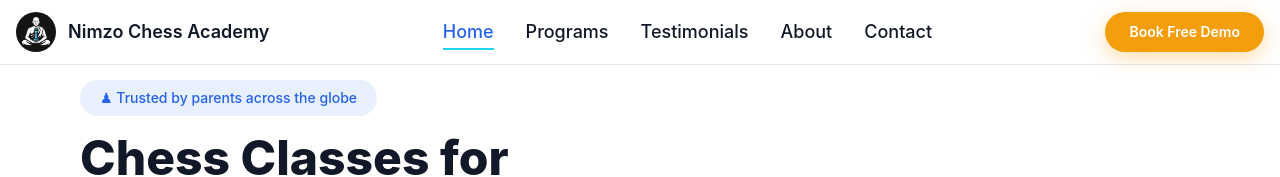
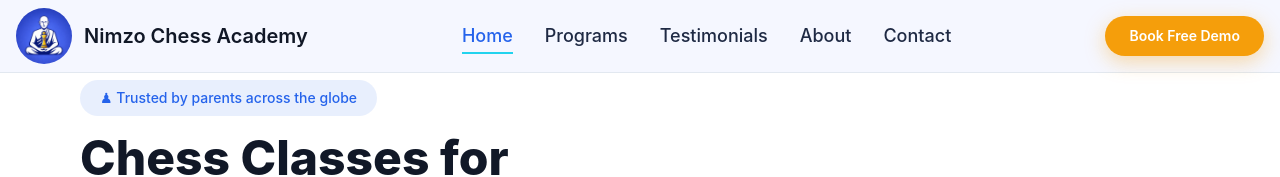
Before and after one commit to vivekmehto/nimzo-academy, a React (Vite) app: page / in a window 1280 px wide. Shown: the top 177 px of the page. Built offline with nearby package versions, Linux system fonts and the light colour scheme.

Commit message:
ADD: new logo

```diff
--- a/src/components/Header.tsx
+++ b/src/components/Header.tsx
@@ -50,17 +50,18 @@ const Header: React.FC<Props> = ({ onClick }) => {
   };
 
   return (
-    <header className="fixed top-0 z-50 w-full bg-white/95 backdrop-blur-md border-b border-slate-200">
+    <header className="fixed top-0 z-50 w-full bg-[#F3F6FF]/80 backdrop-blur-md border-b border-slate-200">
       <div className="mx-auto max-w-7xl px-4">
-        <div className="flex h-16 items-center justify-between">
+        <div className="flex h-18  items-center justify-between">
           {/* Logo */}
           <Link to="/" className="flex items-center gap-3">
+
             <img
-              src="/logo.png"
+              src="/nimzoLogo.png"
               alt="Nimzo Chess Academy"
-              className="h-10 w-auto rounded-full"
+              className="h-14 w-auto rounded-full"
             />
-            <span className="hidden sm:block text-lg font-semibold text-[#111827]">
+            <span className="hidden sm:block text-xl font-semibold text-[#111827]">
               Nimzo Chess Academy
             </span>
           </Link>
@@ -76,8 +77,8 @@ const Header: React.FC<Props> = ({ onClick }) => {
                   group relative text-lg font-medium transition
                   ${
                     isActive(link)
-                      ? "text-[#2563EB]"
-                      : "text-[#111827] hover:text-[#2563EB]"
+                      ? "text-[#2563EB] "
+                      : "text-[#1F2A44] hover:text-[#2563EB]"
                   }
                 `}
               >
```
